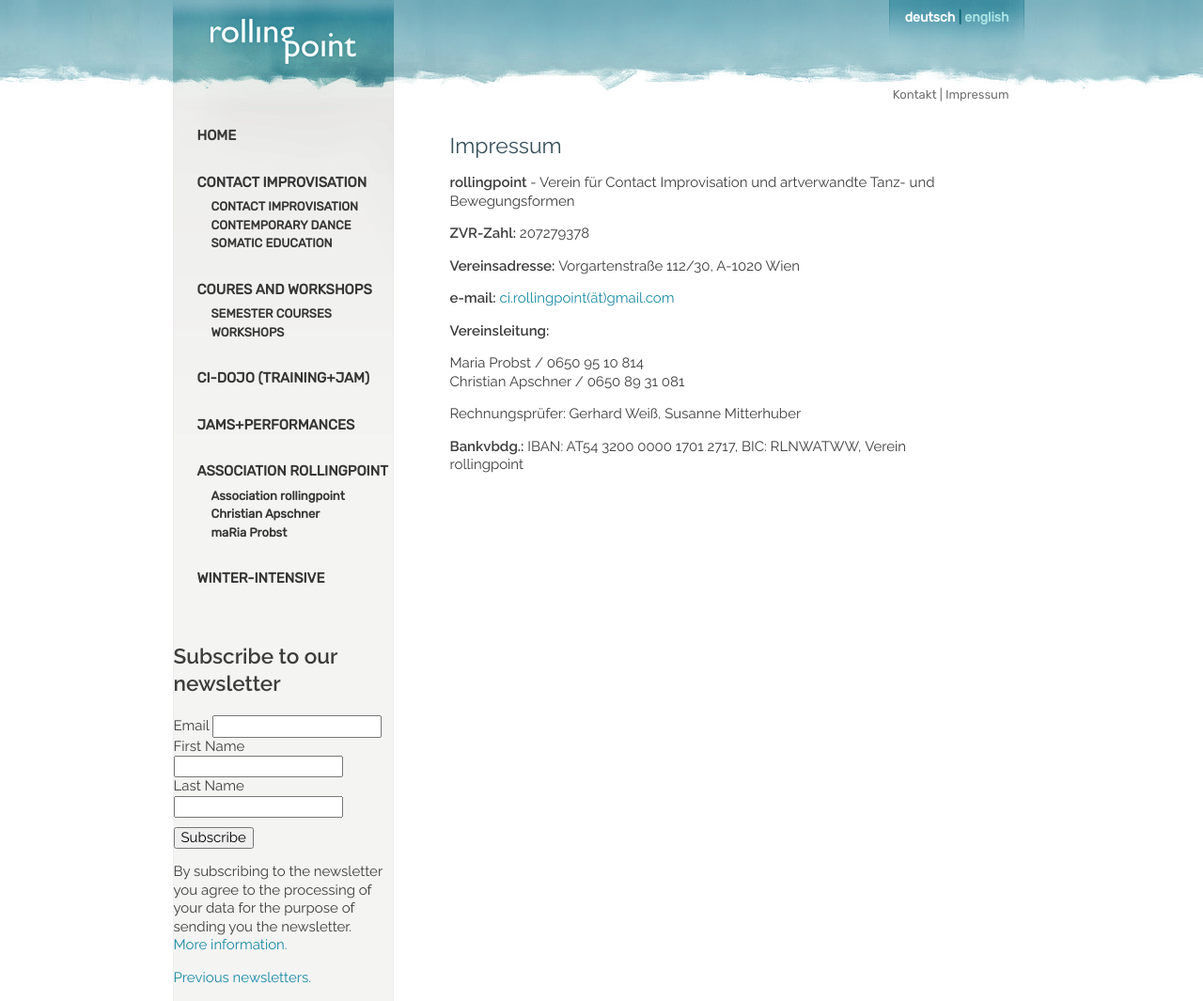
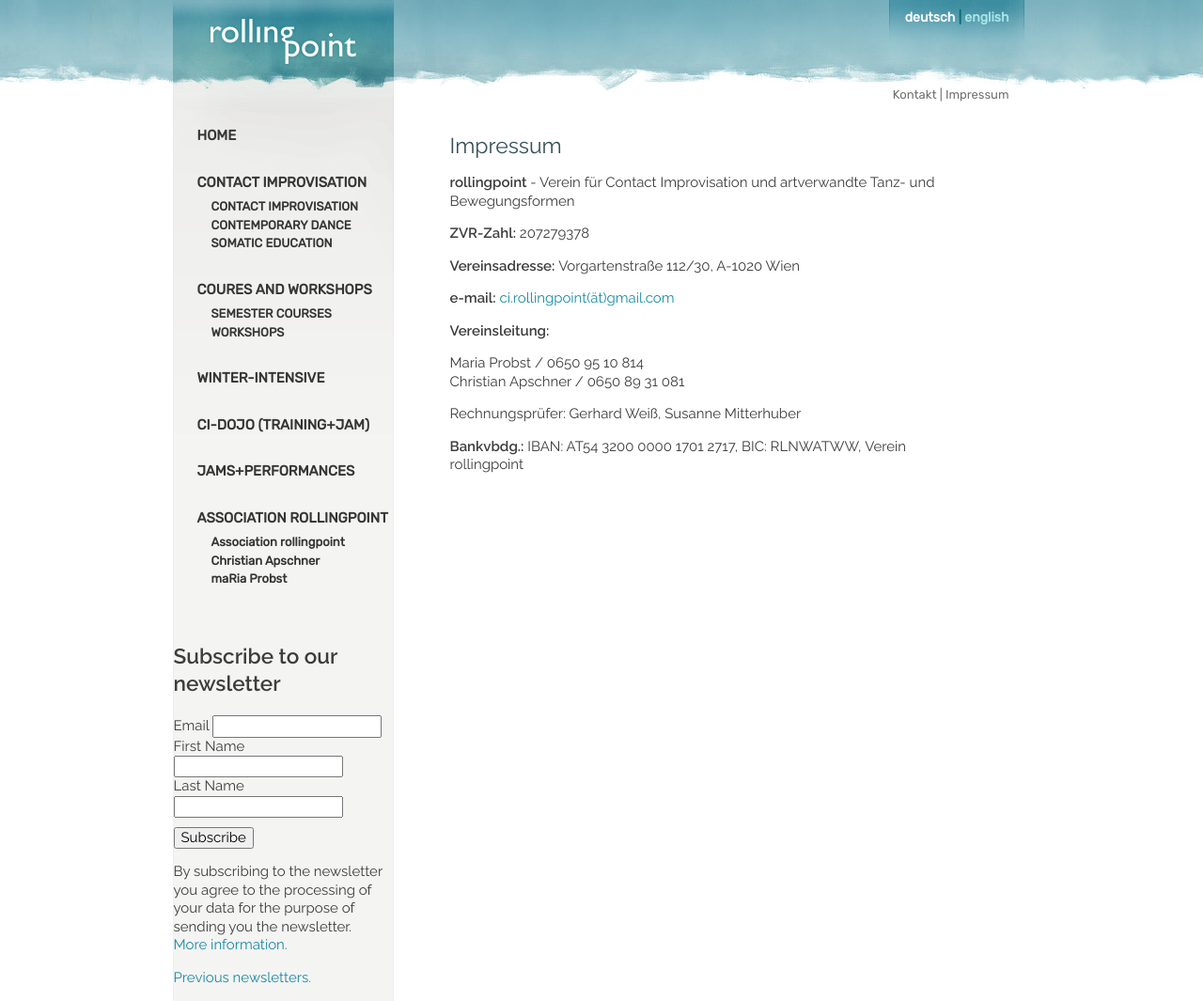
Before and after one commit to manulari/rollingpointat, a Jekyll site: the page built from _pages_en/en-impressum.md, in a window 1280 px wide. Shown: the whole page at 94% size. Built offline with Jekyll 4.4.1, drawn with Linux system fonts in a browser that asks for light colours; comment, search, counter and statistics services are not loaded; part of the change alters nothing that is shown.

Commit message:
Update Settings “nav_en”

```diff
--- a/_data/nav_en.yml
+++ b/_data/nav_en.yml
@@ -17,6 +17,8 @@ entries:
         path: /en/kurse
       - title: WORKSHOPS
         path: /en/workshops
+  - title: WINTER-INTENSIVE
+    path: /en/winterintensive
   - title: CI-DOJO (TRAINING+JAM)
     path: /en/dojo
   - title: JAMS+PERFORMANCES
@@ -30,5 +32,3 @@ entries:
         path: /en/christian
       - title: maRia Probst
         path: /en/maria
-  - title: WINTER-INTENSIVE
-    path: /en/winterintensive
```
